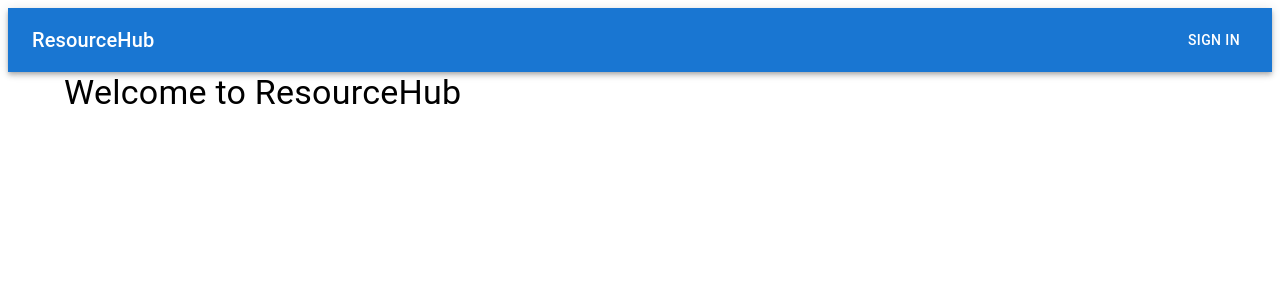
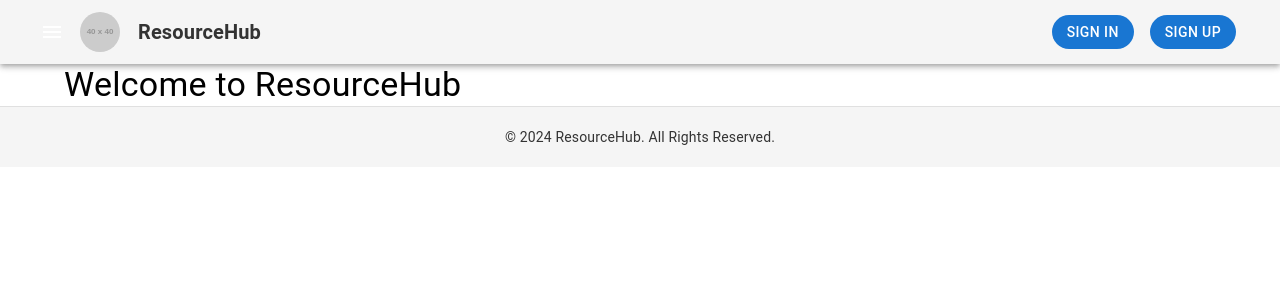
Before and after one commit to Rakshit17patel/ResourceHub-FE, a React (Create React App) app: page / in a window 1280 px wide. Shown: the top 300 px of the page. Built offline with nearby package versions, Linux system fonts and the light colour scheme; no server answers.

Commit message:
header and footer changes

```diff
--- a/package.json
+++ b/package.json
@@ -6,6 +6,7 @@
     "@clerk/clerk-react": "^5.9.3",
     "@emotion/react": "^11.13.3",
     "@emotion/styled": "^11.13.0",
+    "@mui/icons-material": "^6.1.1",
     "@mui/material": "^6.1.1",
     "@reduxjs/toolkit": "^2.2.7",
     "@testing-library/jest-dom": "^5.17.0",
--- a/src/App.jsx
+++ b/src/App.jsx
@@ -3,6 +3,7 @@ import React from 'react';
 import { ClerkProvider } from '@clerk/clerk-react';
 import { BrowserRouter } from 'react-router-dom';
 import {Header }from './Components/Header';
+import {Footer }from './Components/Footer';
 import {AppRouter }from './Router';
 
 const clerkPublishableKey = process.env.REACT_APP_CLERK_PUBLISHABLE_KEY;
@@ -13,6 +14,7 @@ function App() {
       <BrowserRouter>
         <Header />
         <AppRouter />
+        <Footer/>
       </BrowserRouter>
     </ClerkProvider>
   );
--- a/src/Components/Footer/Footer.jsx
+++ b/src/Components/Footer/Footer.jsx
@@ -1,11 +1,22 @@
-import React from 'react'
+import React from 'react';
+import { Box, Typography } from '@mui/material';
 
-function Footer() {
+const Footer = () => {
   return (
-    <div>
-      Footer
-    </div>
-  )
-}
+    <Box
+      component="footer"
+      sx={{
+        backgroundColor: '#f5f5f5',
+        padding: '20px 0',
+        textAlign: 'center',
+        borderTop: '1px solid #e0e0e0',
+      }}
+    >
+      <Typography variant="body2" sx={{ color: '#333' }}>
+        © {new Date().getFullYear()} ResourceHub. All Rights Reserved.
+      </Typography>
+    </Box>
+  );
+};
 
-export default Footer
+export default Footer;
--- a/src/Components/Header/Header.jsx
+++ b/src/Components/Header/Header.jsx
@@ -1,8 +1,9 @@
 import React from 'react';
-import { AppBar, Toolbar, Typography, Box, Button,  } from '@mui/material';
+import { AppBar, Toolbar, Typography, Box, Button, IconButton } from '@mui/material';
 import { OrganizationSwitcher, useAuth } from '@clerk/clerk-react';
 import { UserButton } from '@clerk/clerk-react';
 import { Link } from 'react-router-dom';
+import MenuIcon from '@mui/icons-material/Menu';
 import { PAGE_URLS } from '../../Router/paths';
 
 const Header = () => {
@@ -13,55 +14,96 @@ const Header = () => {
   }
 
   return (
-    <>
-      <AppBar position="static">
-        <Toolbar sx={{ display: 'flex', justifyContent: 'space-between' }}>
-          {/* App Name or Logo */}
-          <Typography variant="h6" component={Link} to={PAGE_URLS.HOME} sx={{ textDecoration: 'none', color: 'inherit' }}>
+    <AppBar position="sticky" sx={{ backgroundColor: '#f5f5f5', padding: '0 20px' }}>
+      <Toolbar sx={{ display: 'flex', justifyContent: 'space-between', alignItems: 'center' }}>
+
+        {/* Logo and App Name */}
+        <Box sx={{ display: 'flex', alignItems: 'center', gap: 1 }}>
+          <IconButton edge="start" color="inherit" aria-label="menu">
+            <MenuIcon />
+          </IconButton>
+          {/* Placeholder Logo */}
+          <img src="https://via.placeholder.com/40" alt="Logo" style={{ borderRadius: '50%', marginRight: '10px' }} />
+          <Typography
+            variant="h6"
+            component={Link}
+            to={PAGE_URLS.HOME}
+            sx={{
+              textDecoration: 'none',
+              color: '#333',
+              fontWeight: 'bold',
+              '&:hover': {
+                color: '#555'  // Hover effect on the logo
+              }
+            }}
+          >
             ResourceHub
           </Typography>
+        </Box>
 
-          {/* Organization Section */}
+        {/* Organization Switcher */}
         <Box sx={{ display: 'flex', alignItems: 'center', gap: 2 }}>
           {isSignedIn && (
-              <>
-
-
-                    {/* Organization Switcher - Show current organization and allow switching */}
             <OrganizationSwitcher
               appearance={{
                 elements: {
                   organizationSwitcherButton: {
-                            backgroundColor: '#000',
-                            color: '#fff',
+                    backgroundColor: '#e0e0e0',
+                    color: '#333',
+                    '&:hover': {
+                      backgroundColor: '#ccc',
+                    },
                   },
                 },
               }}
             />
-
-
-
-
-
-              </>
           )}
         </Box>
 
         {/* Sign In/Out Controls */}
-          <Box>
+        <Box sx={{ display: 'flex', gap: 2 }}>
           {isSignedIn ? (
             <UserButton afterSignOutUrl={PAGE_URLS.HOME} />
           ) : (
-              <Button component={Link} to={PAGE_URLS.SIGN_IN} color="inherit">
+            <>
+              {/* Sign In Button */}
+              <Button
+                component={Link}
+                to={PAGE_URLS.SIGN_IN}
+                sx={{
+                  color: '#fff',
+                  backgroundColor: '#1976d2', // Blue color for the button
+                  borderRadius: '20px',
+                  padding: '5px 15px',
+                  '&:hover': {
+                    backgroundColor: '#115293', // Darker blue on hover
+                  }
+                }}
+              >
                 Sign In
               </Button>
+
+              {/* Sign Up Button */}
+              <Button
+                component={Link}
+                to={PAGE_URLS.SIGN_UP}
+                sx={{
+                  color: '#fff',
+                  backgroundColor: '#1976d2', // Same blue color for the button
+                  borderRadius: '20px',
+                  padding: '5px 15px',
+                  '&:hover': {
+                    backgroundColor: '#115293', // Darker blue on hover
+                  }
+                }}
+              >
+                Sign Up
+              </Button>
+            </>
           )}
         </Box>
       </Toolbar>
     </AppBar>
-
-
-    </>
   );
 };
 
--- a/src/Pages/Dashboard/Dashboard.jsx
+++ b/src/Pages/Dashboard/Dashboard.jsx
@@ -15,7 +15,7 @@ const Dashboard = () => {
         Dashboard
       </Typography>
 
-      <Box sx={{ marginTop: 2 }}>
+      <Box >
         {organization ? (
           <>
             <Typography variant="body1">Organization Name: {organization.name}</Typography>
@@ -28,7 +28,7 @@ const Dashboard = () => {
         <Typography variant="body1">User ID: {user.id}</Typography>
 
         {/* Buttons to Navigate to Routes */}
-        <Box sx={{ marginTop: 4, display: 'flex', gap: 2 }}>
+        <Box sx={{ inTop: 4, display: 'flex', gap: 2 }}>
           <Button component={Link} to={PAGE_URLS.RESOURCES} variant="contained" color="primary">
             Resources
           </Button>
--- a/src/Pages/SignIn/SignIn.jsx
+++ b/src/Pages/SignIn/SignIn.jsx
@@ -1,15 +1,26 @@
 import React from 'react';
 import { SignIn } from '@clerk/clerk-react';
-import { PAGE_URLS } from '../../Router/paths';  // Import your route paths
+import { Box } from '@mui/material';
+import { PAGE_URLS } from '../../Router/paths';
 
 const SignInPage = () => {
   return (
-    <SignIn
-      path={PAGE_URLS.SIGN_IN}
-      routing="path"
-      signUpUrl={PAGE_URLS.SIGN_UP}  // Provide the link to the Sign Up page
-      afterSignInUrl={PAGE_URLS.DASHBOARD}  // Redirect after successful sign-in
-    />
+    <Box
+      sx={{
+        display: 'flex',
+        justifyContent: 'center',
+        alignItems: 'center',
+        height: '100vh',
+        backgroundColor: '#f5f5f5'
+      }}
+    >
+      <SignIn
+        path={PAGE_URLS.SIGN_IN}
+        routing="path"
+        signUpUrl={PAGE_URLS.SIGN_UP}
+        afterSignInUrl={PAGE_URLS.DASHBOARD}
+      />
+    </Box>
   );
 };
 
--- a/src/Pages/SignUp/SignUp.jsx
+++ b/src/Pages/SignUp/SignUp.jsx
@@ -1,15 +1,26 @@
 import React from 'react';
 import { SignUp } from '@clerk/clerk-react';
-import { PAGE_URLS } from '../../Router/paths';  // Import your route paths
+import { PAGE_URLS } from '../../Router/paths';
+import { Box } from '@mui/material';
+
 
 const SignUpPage = () => {
   return (
+    <Box
+      sx={{
+        display: 'flex',
+        justifyContent: 'center',
+        alignItems: 'center',
+        backgroundColor: '#f5f5f5',
+      }}
+    >
     <SignUp
       path={PAGE_URLS.SIGN_UP}           // Sign-up URL
       routing="path"                     // Ensure the routing method is correct
       signInUrl={PAGE_URLS.SIGN_IN}      // Link to the Sign In page
       redirectUrl={PAGE_URLS.DASHBOARD}  // Redirect after successful sign-up
    />
+   </Box>
   );
 };
 
--- a/src/index.css
+++ b/src/index.css
@@ -1,13 +1,16 @@
 body {
   margin: 0;
-  font-family: -apple-system, BlinkMacSystemFont, 'Segoe UI', 'Roboto', 'Oxygen',
-    'Ubuntu', 'Cantarell', 'Fira Sans', 'Droid Sans', 'Helvetica Neue',
+  padding: 0;
+  box-sizing: border-box;
+
+  font-family: -apple-system, BlinkMacSystemFont, "Segoe UI", "Roboto", "Oxygen",
+    "Ubuntu", "Cantarell", "Fira Sans", "Droid Sans", "Helvetica Neue",
     sans-serif;
   -webkit-font-smoothing: antialiased;
   -moz-osx-font-smoothing: grayscale;
 }
 
 code {
-  font-family: source-code-pro, Menlo, Monaco, Consolas, 'Courier New',
+  font-family: source-code-pro, Menlo, Monaco, Consolas, "Courier New",
     monospace;
 }
--- a/src/index.js
+++ b/src/index.js
@@ -2,6 +2,7 @@ import React from "react";
 import ReactDOM from "react-dom/client";
 import App from "./App";
 import reportWebVitals from "./reportWebVitals";
+import './index.css';
 
 const root = ReactDOM.createRoot(document.getElementById("root"));
 root.render(
```
Also changed, not shown: 1 other file (tests, documents, lock files or other folders). Lines whose indentation alone changed are shown as unchanged.
